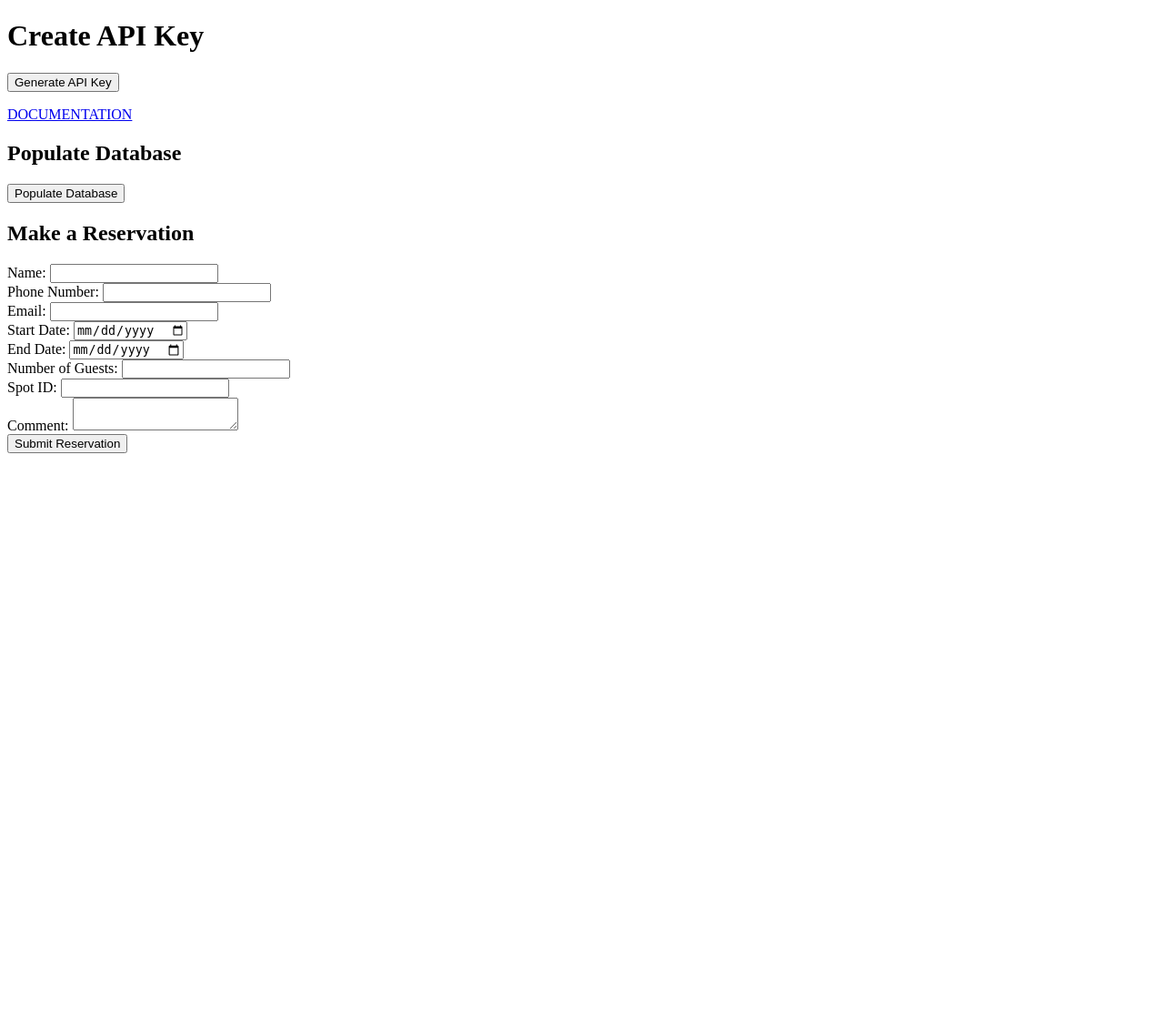
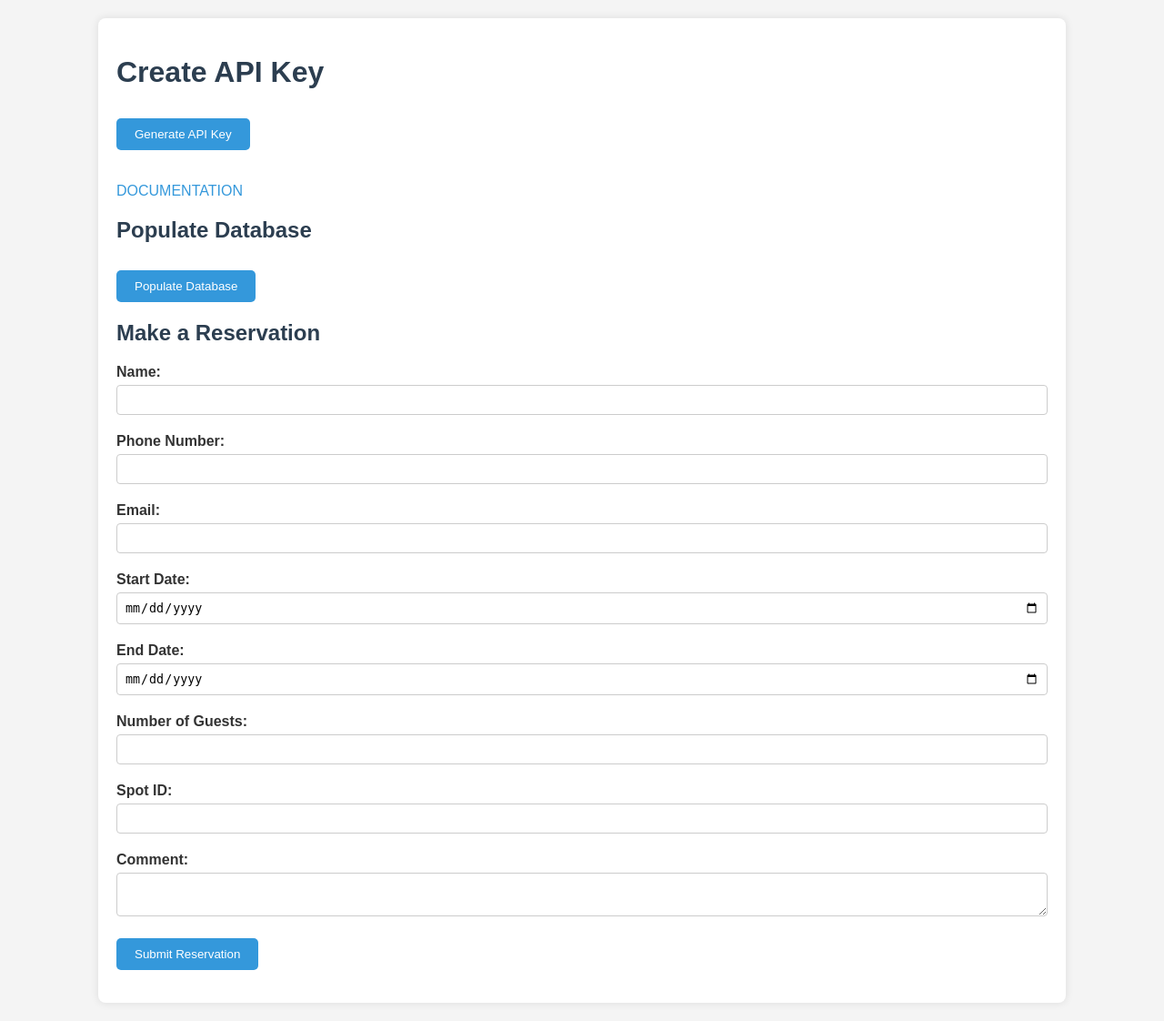
Before and after one commit to Tabify-pascal/campingapi, a CodeIgniter 4 app: the page made by app/Views/dashboard.php in a window 1280 px wide. Shown: the whole page at 91% size. Before the commit the page ends 498 px from the top, so only its background shows below. Run offline with PHP 8.4 and a stand-in for CodeIgniter, Linux system fonts and the light colour scheme; the template is opened without the code that fills it, so the values that code supplies are empty; some libraries are stand-ins or nearby versions.

Commit message:
get available dates

```diff
--- a/app/Config/Routes.php
+++ b/app/Config/Routes.php
@@ -11,12 +11,15 @@ $routes->post('apikey/store', 'ApiController::store', ['filter' => 'auth']);
 $routes->post('dashboard/submit_reservation', 'DashboardController::submitReservation');
 $routes->get('populate-database', 'DashboardController::populateDatabase');
 
+
+
 $routes->group('api', ['filter' => 'apikey'], function ($routes) {
     $routes->post('hello', 'ApiController::index');
     $routes->post('insert', 'ApiController::insert');
     $routes->post('get_reservations_between_dates', 'ApiController::get_reservations_between_dates');
     $routes->post('get_all', 'ApiController::get_all');
     $routes->post('populate-database', 'ApiController::populateDatabase');
+    $routes->post('get-available-dates', 'ApiController::getAvailableDates');
 
 });
 
--- a/app/Views/dashboard.php
+++ b/app/Views/dashboard.php
@@ -3,59 +3,142 @@
 <head>
     <meta charset="UTF-8">
     <meta name="viewport" content="width=device-width, initial-scale=1.0">
-    <title>Create API Key</title>
+    <title>Dashboard</title>
     <script src="https://code.jquery.com/jquery-3.6.0.min.js"></script>
+    <style>
+        body {
+            font-family: Arial, sans-serif;
+            background-color: #f4f4f4;
+            margin: 0;
+            padding: 0;
+            color: #333;
+        }
+
+        h1, h2 {
+            color: #2c3e50;
+        }
+
+        .container {
+            width: 80%;
+            margin: 20px auto;
+            background-color: #fff;
+            padding: 20px;
+            box-shadow: 0 0 10px rgba(0, 0, 0, 0.1);
+            border-radius: 8px;
+        }
+
+        button {
+            background-color: #3498db;
+            color: white;
+            border: none;
+            padding: 10px 20px;
+            cursor: pointer;
+            border-radius: 5px;
+            margin-top: 10px;
+        }
+
+        button:hover {
+            background-color: #2980b9;
+        }
+
+        input[type="text"],
+        input[type="email"],
+        input[type="date"],
+        input[type="number"],
+        textarea {
+            width: 100%;
+            padding: 8px;
+            margin: 5px 0 10px 0;
+            border: 1px solid #ccc;
+            border-radius: 4px;
+            box-sizing: border-box;
+        }
+
+        label {
+            font-weight: bold;
+            margin-top: 10px;
+            display: block;
+        }
+
+        .status {
+            margin-top: 10px;
+            font-weight: bold;
+        }
+
+        .status.success {
+            color: green;
+        }
+
+        .status.error {
+            color: red;
+        }
+
+        a {
+            display: inline-block;
+            margin-top: 20px;
+            color: #3498db;
+            text-decoration: none;
+        }
+
+        a:hover {
+            text-decoration: underline;
+        }
+    </style>
 </head>
 <body>
+
+    <div class="container">
         <h1>Create API Key</h1>
         <button id="generate-key">Generate API Key</button>
-    <p id="api-key-display"></p>
+        <p id="api-key-display" class="status"></p>
         <a href="/documentation">DOCUMENTATION</a>
 
         <section>
             <h2>Populate Database</h2>
             <button id="populate-database">Populate Database</button>
-        <p id="populate-status"></p>
+            <p id="populate-status" class="status"></p>
         </section>
 
         <section>
             <h2>Make a Reservation</h2>
             <form action="<?= base_url('dashboard/submit_reservation') ?>" method="post">
                 <label for="name">Name:</label>
-            <input type="text" id="name" name="name" required><br>
+                <input type="text" id="name" name="name" required>
 
                 <label for="phone_number">Phone Number:</label>
-            <input type="text" id="phone_number" name="phone_number" required><br>
+                <input type="text" id="phone_number" name="phone_number" required>
 
                 <label for="email">Email:</label>
-            <input type="email" id="email" name="email" required><br>
+                <input type="email" id="email" name="email" required>
 
                 <label for="date_from">Start Date:</label>
-            <input type="date" id="date_from" name="date_from" required><br>
+                <input type="date" id="date_from" name="date_from" required>
 
                 <label for="date_to">End Date:</label>
-            <input type="date" id="date_to" name="date_to" required><br>
+                <input type="date" id="date_to" name="date_to" required>
 
                 <label for="guests">Number of Guests:</label>
-            <input type="number" id="guests" name="guests" required><br>
+                <input type="number" id="guests" name="guests" required>
 
                 <label for="spot">Spot ID:</label>
-            <input type="number" id="spot" name="spot" required><br>
+                <input type="number" id="spot" name="spot" required>
 
                 <label for="comment">Comment:</label>
-            <textarea id="comment" name="comment"></textarea><br>
+                <textarea id="comment" name="comment"></textarea>
 
                 <button type="submit">Submit Reservation</button>
             </form>
-        <p id="reservation-status"></p>
+            <p id="reservation-status" class="status"></p>
         </section>
+
         <?php if (session()->get('success')): ?>
-            <p style="color: green;"><?= session()->get('success') ?></p>
+            <p class="status success"><?= session()->get('success') ?></p>
         <?php endif; ?>
 
         <?php if (session()->get('error')): ?>
-            <p style="color: red;"><?= session()->get('error') ?></p>
+            <p class="status error"><?= session()->get('error') ?></p>
         <?php endif; ?>
+    </div>
 
     <script>
         $('#generate-key').on('click', function() {
@@ -64,13 +147,13 @@
                 type: 'POST',
                 success: function(response) {
                     if (response.success) {
-                        $('#api-key-display').text('API Key: ' + response.api_key);
+                        $('#api-key-display').text('API Key: ' + response.api_key).addClass('success');
                     } else {
-                        $('#api-key-display').text('Error: ' + response.error);
+                        $('#api-key-display').text('Error: ' + response.error).addClass('error');
                     }
                 },
                 error: function() {
-                    $('#api-key-display').text('An error occurred.');
+                    $('#api-key-display').text('An error occurred.').addClass('error');
                 }
             });
         });
@@ -81,14 +164,13 @@
                 url: '<?= base_url('populate-database') ?>',
                 type: 'GET',
                 success: function(response) {
-                    $('#populate-status').text('Database successfully populated.');
+                    $('#populate-status').text('Database successfully populated.').addClass('success');
                 },
                 error: function() {
-                    $('#populate-status').text('An error occurred while populating the database.');
+                    $('#populate-status').text('An error occurred while populating the database.').addClass('error');
                 }
             });
         });
-
     </script>
 </body>
 </html>
```
Also changed, not shown: app/Controllers/ApiController.php (+43 -0 lines), app/Views/documentation.php (+81 -4 lines), writable/database.db. Lines whose indentation alone changed are shown as unchanged.
